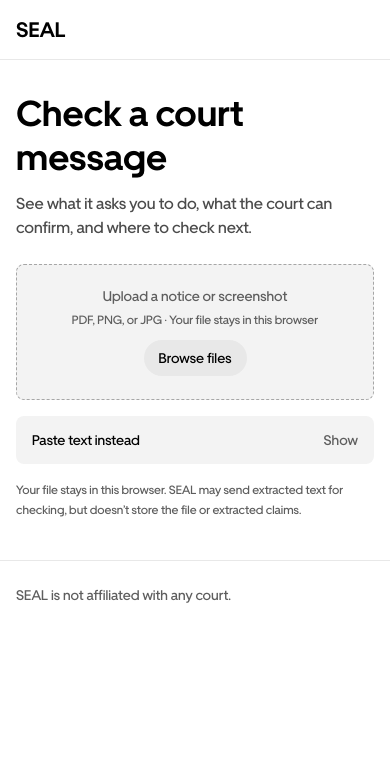
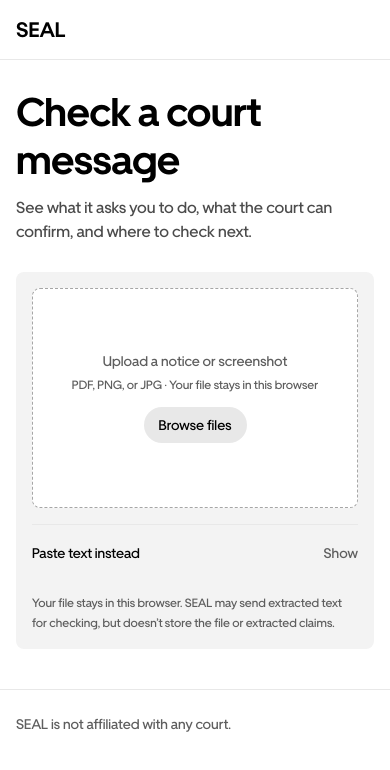
Before and after one commit to Davemafy/seal, a Next.js app: page / in a window 390 px wide. Shown: the top 770 px of the page. Built offline with nearby package versions, Linux system fonts and the light colour scheme.

Commit message:
Compose entry around one dominant interaction surface

```diff
--- a/app/workspace.css
+++ b/app/workspace.css
@@ -34,12 +34,12 @@
 .nav-trust,.nav-action{justify-self:end}
 .nav-action{border:0;border-radius:8px;padding:10px 16px;background:var(--secondary);font-size:14px;font-weight:600}
 .nav-action:hover,.demo-link:hover,.replay-button:hover{background:var(--tertiary)}
-.entry-shell{width:100%;max-width:980px;min-height:calc(100svh - 148px);margin:0 auto;padding:36px 64px 72px;display:grid;grid-template-columns:minmax(0,1fr);grid-template-areas:"intro" "form";row-gap:24px;align-content:start;align-items:start}
+.entry-shell{width:100%;max-width:1180px;min-height:calc(100svh - 148px);margin:0 auto;padding:56px 64px 72px;display:grid;grid-template-columns:minmax(260px,.72fr) minmax(420px,1.28fr);grid-template-areas:"intro form";column-gap:56px;align-content:center;align-items:center}
 .entry-copy{grid-area:intro}
-.entry-copy h1{margin:0;max-width:800px;font-size:40px;font-weight:700;line-height:52px;letter-spacing:0}
-.entry-copy>p{max-width:750px;margin:12px 0 0;color:#4b4b4b;font-size:16px;line-height:24px}
-.intake{grid-area:form;display:flex;flex-direction:column;gap:16px;padding:0;border:0;border-radius:0;background:transparent}
-.upload-row{position:relative;width:100%;min-height:136px;display:flex;flex-direction:column;align-items:center;justify-content:center;gap:8px;padding:20px;text-align:center;border:1px dashed var(--line-strong);border-radius:8px;background:var(--secondary);color:var(--ink);overflow:hidden}
+.entry-copy h1{margin:0;max-width:440px;font-size:52px;font-weight:700;line-height:60px;letter-spacing:-.02em}
+.entry-copy>p{max-width:420px;margin:20px 0 0;color:#4b4b4b;font-size:18px;line-height:28px}
+.intake{grid-area:form;display:flex;flex-direction:column;gap:0;min-height:420px;padding:24px;border:0;border-radius:8px;background:var(--secondary)}
+.upload-row{position:relative;width:100%;min-height:260px;display:flex;flex-direction:column;align-items:center;justify-content:center;gap:10px;padding:28px;text-align:center;border:1px dashed var(--line-strong);border-radius:8px;background:#fff;color:var(--ink);overflow:hidden}
 .upload-row:hover,.upload-row.is-dragging{border-color:var(--blue);background:#eff4fe}
 .upload-row strong{display:block;color:var(--muted);font-size:14px;font-weight:500;line-height:16px}
 .upload-row small{display:block;margin-top:6px;font-size:12px;line-height:20px;color:var(--muted)}
@@ -51,13 +51,13 @@
 .upload-progress span,.check-loader-track span{display:block;height:100%;width:38%;background:var(--blue);animation:seal-progress 1.15s ease-in-out infinite}
 .upload-plus{display:none}
 .upload-browse{flex:none;min-width:103px;margin-top:2px;padding:10px 12px;background:var(--tertiary);border-radius:9999px;font-size:14px;font-weight:500;line-height:16px}
-.paste-disclosure{border-radius:8px;background:var(--secondary);overflow:hidden}
-.paste-disclosure>summary{position:relative;display:flex;align-items:center;justify-content:space-between;min-height:48px;padding:14px 16px;list-style:none;cursor:pointer;color:var(--ink);font-size:14px;font-weight:500;line-height:20px}
+.paste-disclosure{margin-top:16px;border-top:1px solid var(--line);border-radius:0;background:transparent;overflow:hidden}
+.paste-disclosure>summary{position:relative;display:flex;align-items:center;justify-content:space-between;min-height:56px;padding:16px 0;list-style:none;cursor:pointer;color:var(--ink);font-size:14px;font-weight:500;line-height:20px}
 .paste-disclosure>summary::-webkit-details-marker{display:none}
 .paste-disclosure>summary::marker{content:""}
 .paste-disclosure>summary::after{content:"Show";margin-left:16px;color:var(--muted);font-weight:400}
 .paste-disclosure[open]>summary::after{content:"Hide"}
-.paste-disclosure-body{display:grid;gap:16px;padding:0 16px 16px}
+.paste-disclosure-body{display:grid;gap:16px;padding:0 0 8px}
 .paste-field{display:block}
 .field-label{display:block;margin-bottom:8px;font-size:14px;font-weight:500;line-height:16px}
 .paste-field textarea{width:100%;height:104px;resize:vertical;padding:16px;border:2px solid transparent;border-radius:8px;outline:0;background:var(--tertiary);color:var(--ink);font-size:14px;line-height:20px}
@@ -68,7 +68,7 @@
 .check-message,.run-button,.safe-primary{min-height:48px;display:inline-flex;align-items:center;justify-content:center;padding:12px 20px;border:0;border-radius:8px;background:#000;color:#fff;text-decoration:none;font-size:16px;font-weight:500;line-height:20px}
 .check-message:hover,.run-button:hover,.safe-primary:hover{background:#333}
 .demo-link,.replay-button{min-height:48px;padding:12px 16px;border:0;border-radius:8px;background:var(--secondary);font-size:14px;font-weight:500}
-.privacy-note{max-width:620px;margin:0;color:var(--muted);font-size:12px;line-height:20px}
+.privacy-note{max-width:620px;margin:12px 0 0;color:var(--muted);font-size:12px;line-height:20px}
 .technical-record summary,.additional-sources summary{cursor:pointer}
 .review-shell{width:100%;max-width:1440px;margin:auto;padding:36px 64px 96px}
 .review-head{display:flex;align-items:end;justify-content:space-between;gap:24px}
@@ -205,7 +205,7 @@
  .workspace-rail{display:none}
  .seal-nav{padding-inline:36px}
  .mobile-brand{display:block;text-decoration:none;font-size:21px;font-weight:700}
- .entry-shell{grid-template-columns:1fr;grid-template-areas:"intro" "form";max-width:760px;min-height:auto;padding-block:40px}
+ .entry-shell{grid-template-columns:1fr;grid-template-areas:"intro" "form";max-width:760px;min-height:auto;padding-block:40px;row-gap:28px}
  .review-hero{grid-template-columns:1fr;grid-template-areas:"decision" "document"}
  .decision-pane{position:static}
  .source-signal{grid-template-columns:1fr}
@@ -215,12 +215,12 @@
  .seal-nav{min-height:60px}
  .seal-nav-note{display:none}
  .nav-trust{display:none}
- .entry-shell,.review-shell{padding:32px 16px 40px}
- .entry-shell{row-gap:24px}
- .entry-copy h1{font-size:36px;line-height:44px}
- .entry-copy>p{font-size:16px;line-height:24px}
- .intake{margin-top:0;padding:0}
- .upload-row{min-height:136px}
+ .entry-shell,.review-shell{padding:28px 16px 40px}
+ .entry-shell{row-gap:28px;align-content:start}
+ .entry-copy h1{max-width:360px;font-size:40px;line-height:48px;letter-spacing:-.015em}
+ .entry-copy>p{max-width:34rem;margin-top:12px;font-size:16px;line-height:24px}
+ .intake{min-height:0;margin-top:0;padding:16px}
+ .upload-row{min-height:220px;padding:24px 16px}
  .intake-actions{align-items:stretch;flex-direction:column}
  .check-message,.demo-link{width:100%}
  .review-head{align-items:start;flex-direction:column}
```
